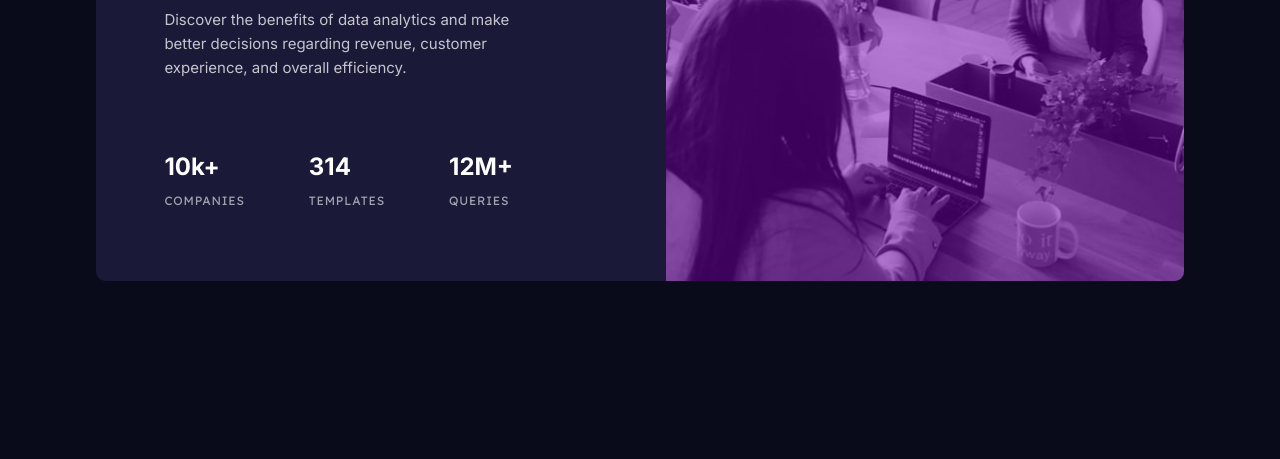
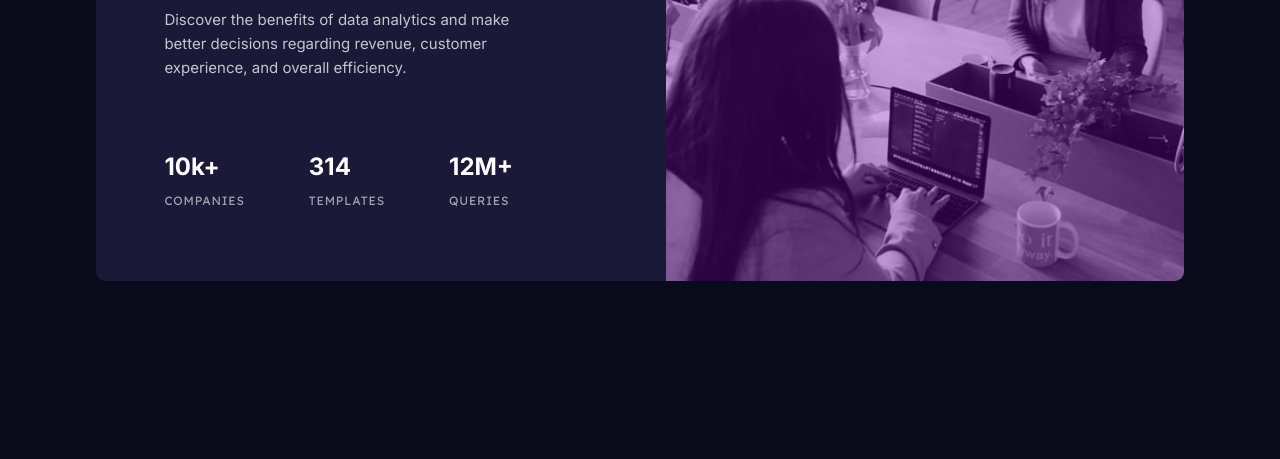
Before and after one commit to alexandregabriel/stats-preview-card-component, a plain HTML site: page index.html in a window 1280 px wide. Shown: the part 341-800 px from the top of the page. Drawn offline with Linux system fonts and the light colour scheme.

Commit message:
Update style.css

```diff
--- a/style.css
+++ b/style.css
@@ -10,7 +10,7 @@
   --main-background: hsl(233, 47%, 7%);
   --card-background: hsl(244, 38%, 16%);
   --accent: hsl(277, 64%, 61%);
-  --accent-overlay: hsla(280, 100%, 35%, 0.5);
+  --accent-overlay: hsla(280, 100%, 35%, 0.35);
   --paragraph-color: hsla(0, 0%, 100%, 0.75);
   --stats-paragraph-color: hsla(0, 0%, 100%, 0.6);
 }
```
